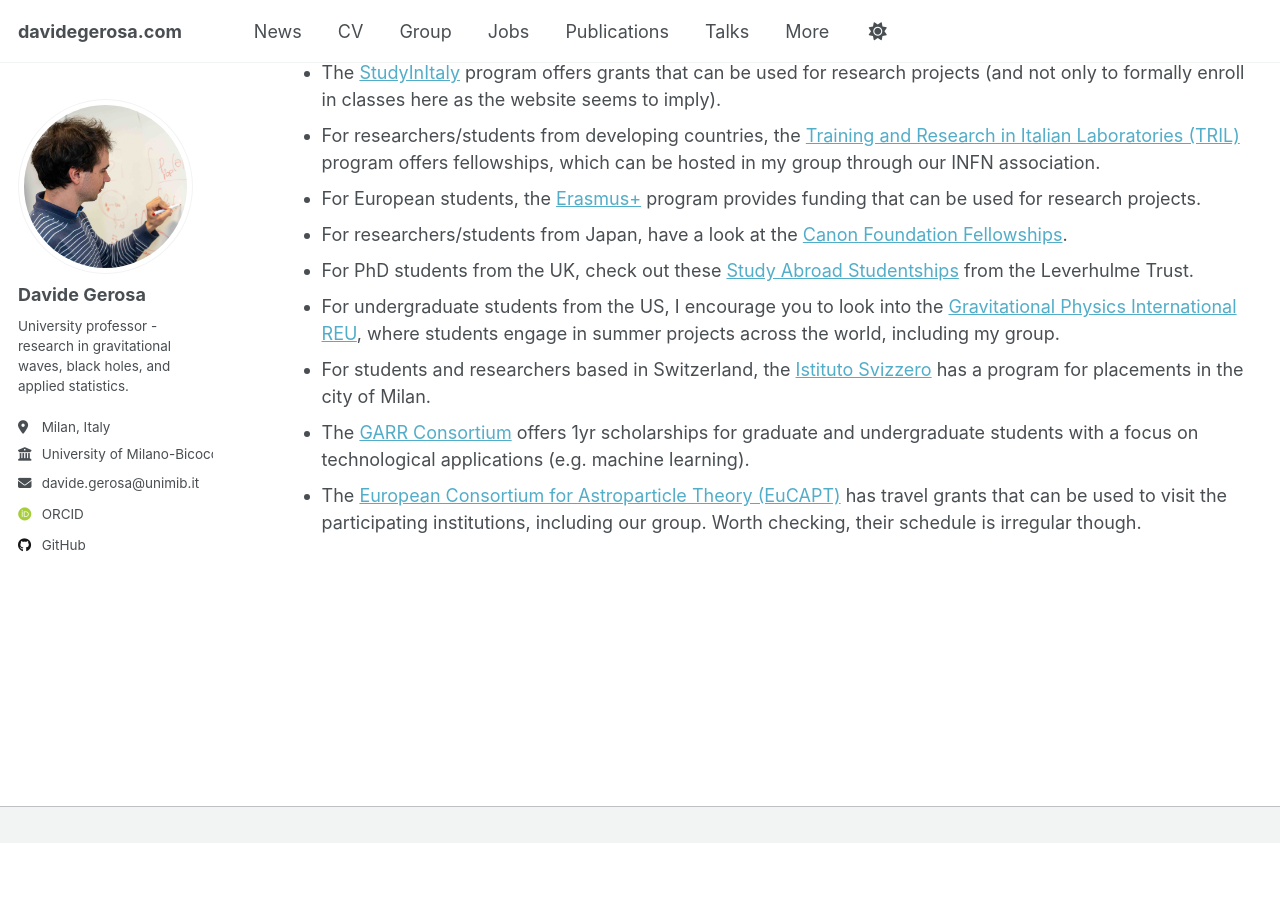
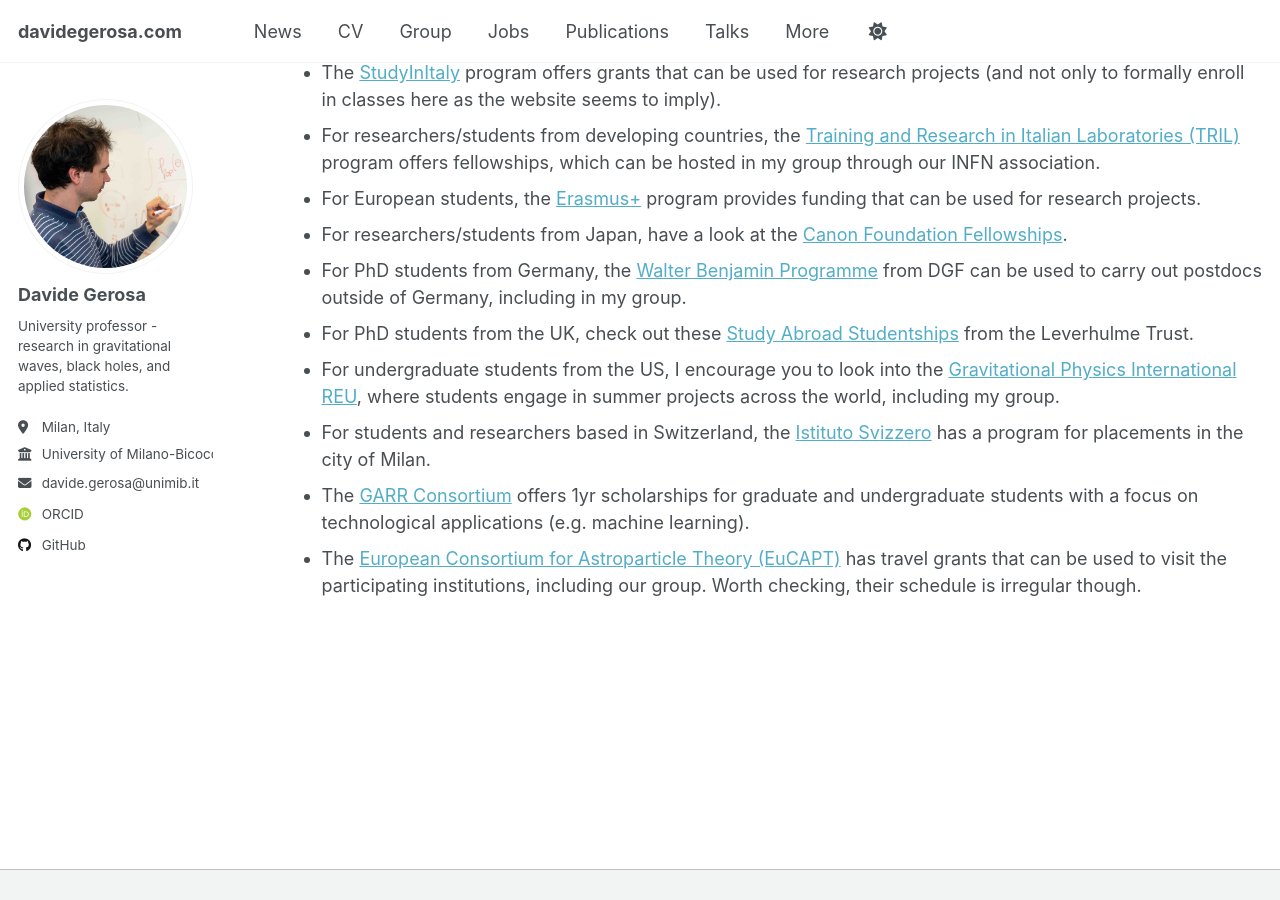
Before and after one commit to dgerosa/website, a Jekyll site: the page built from _pages/jobs.md, in a window 1280 px wide and 900 px high, scrolled down 1664 px. Built offline with Jekyll 4.4.1, drawn with Linux system fonts in a browser that asks for light colours; some web fonts are replaced; before the commit the page ends 2507 px from its top, so only the background shows below that.

Commit message:
Thu Oct 15 11:39:13 +0545 2026

```diff
--- a/_pages/jobs.md
+++ b/_pages/jobs.md
@@ -47,6 +47,7 @@ I welcome externally funded students and researchers who wish to visit my group
 - For researchers/students from developing countries, the [Training and Research in Italian Laboratories (TRIL)](https://www.ictp.it/opportunity/training-and-research-italian-laboratories-tril) program offers fellowships, which can be hosted in my group through our INFN association.
 - For European students, the [Erasmus+](https://ec.europa.eu/programmes/erasmus-plus/node_en) program provides funding that can be used for research projects.
 - For researchers/students from Japan, have a look at the [Canon Foundation Fellowships](https://www.canonfoundation.org/programmes/research-fellowships/).
+- For PhD students from Germany, the [Walter Benjamin Programme](https://www.dfg.de/en/research-funding/funding-opportunities/programmes/individual/walter-benjamin) from DGF can be used to carry out postdocs outside of Germany, including in my group.
 - For PhD students from the UK, check out these [Study Abroad Studentships](https://www.leverhulme.ac.uk/study-abroad-studentships) from the Leverhulme Trust.
 - For undergraduate students from the US, I encourage you to look into the [Gravitational Physics International REU](http://www.phys.ufl.edu/ireu/), where students engage in summer projects across the world, including my group.
 - For students and researchers based in Switzerland, the [Istituto Svizzero](https://www.istitutosvizzero.it/residenze/) has a program for placements in the city of Milan.
```
